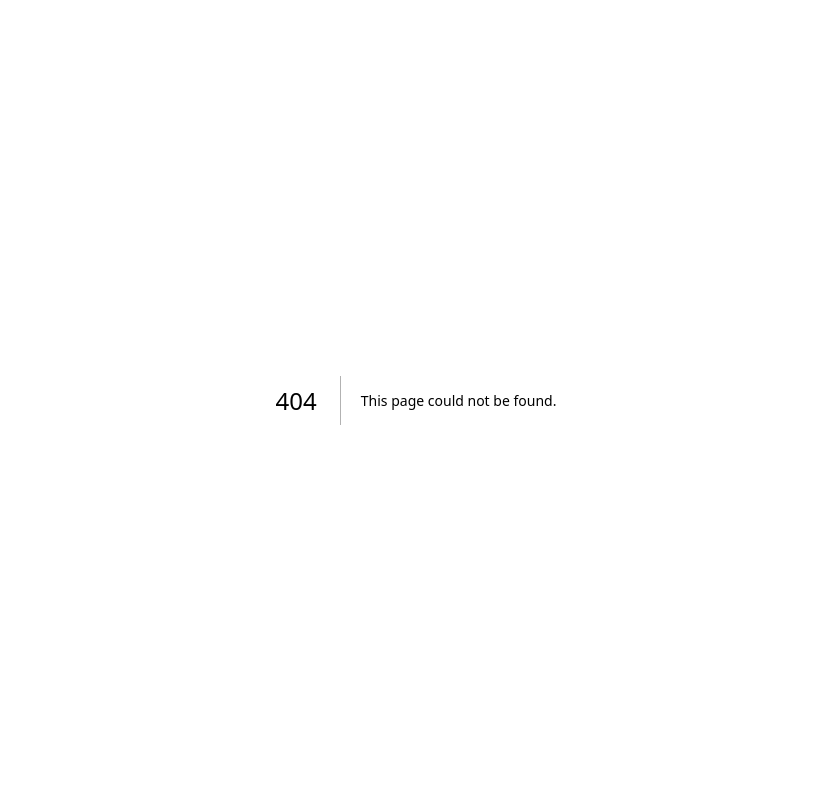
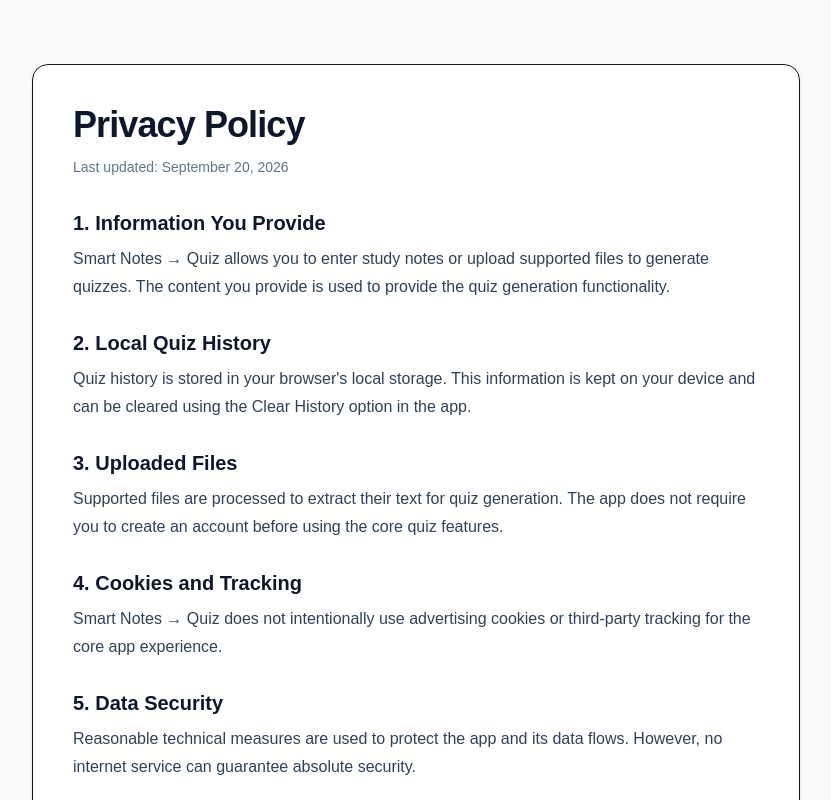
Before and after one commit to zamarharoon/smart-notes-quiz, a Next.js app: page /privacy in a window 1280 px wide. Before the commit this address had no page. Shown: the top 800 px of the page, without its empty margins (224-1055 px from the left). Built offline with nearby package versions, Linux system fonts and the light colour scheme.

Commit message:
Add privacy terms and footer links

```diff
--- a/app/components/NotesScreen.tsx
+++ b/app/components/NotesScreen.tsx
@@ -211,8 +211,32 @@
               Test yourself and see your results.
             </p>
           </div>
+               </div>
+      </section>
+
+      <footer className="border-t bg-white px-4 py-6 sm:px-6">
+        <div className="mx-auto flex max-w-6xl flex-col items-center justify-between gap-3 text-sm text-slate-500 sm:flex-row">
+          <p>© 2026 Smart Notes → Quiz</p>
+
+          <div className="flex items-center gap-4">
+            <a
+              href="/privacy"
+              className="transition hover:text-slate-900"
+            >
+              Privacy Policy
+            </a>
+
+            <span aria-hidden="true">•</span>
+
+            <a
+              href="/terms"
+              className="transition hover:text-slate-900"
+            >
+              Terms of Use
+            </a>
+          </div>
         </div>
-      </section>
+      </footer>
     </main>
   );
 }
--- /dev/null
+++ b/app/privacy/page.tsx
@@ -0,0 +1,89 @@
+import type { Metadata } from "next";
+
+export const metadata: Metadata = {
+  title: "Privacy Policy | Smart Notes → Quiz",
+  description: "Privacy Policy for Smart Notes → Quiz.",
+};
+
+export default function PrivacyPage() {
+  return (
+    <main className="min-h-screen bg-slate-50 px-4 py-10 sm:px-6 sm:py-16">
+      <div className="mx-auto max-w-3xl rounded-2xl border bg-white p-6 shadow-sm sm:p-10">
+        <h1 className="text-3xl font-bold tracking-tight text-slate-900 sm:text-4xl">
+          Privacy Policy
+        </h1>
+
+        <p className="mt-3 text-sm text-slate-500">
+          Last updated: September 20, 2026
+        </p>
+
+        <div className="mt-8 space-y-7 text-slate-700">
+          <section>
+            <h2 className="text-xl font-semibold text-slate-900">
+              1. Information You Provide
+            </h2>
+            <p className="mt-2 leading-7">
+              Smart Notes → Quiz allows you to enter study notes or upload
+              supported files to generate quizzes. The content you provide is
+              used to provide the quiz generation functionality.
+            </p>
+          </section>
+
+          <section>
+            <h2 className="text-xl font-semibold text-slate-900">
+              2. Local Quiz History
+            </h2>
+            <p className="mt-2 leading-7">
+              Quiz history is stored in your browser&apos;s local storage.
+              This information is kept on your device and can be cleared using
+              the Clear History option in the app.
+            </p>
+          </section>
+
+          <section>
+            <h2 className="text-xl font-semibold text-slate-900">
+              3. Uploaded Files
+            </h2>
+            <p className="mt-2 leading-7">
+              Supported files are processed to extract their text for quiz
+              generation. The app does not require you to create an account
+              before using the core quiz features.
+            </p>
+          </section>
+
+          <section>
+            <h2 className="text-xl font-semibold text-slate-900">
+              4. Cookies and Tracking
+            </h2>
+            <p className="mt-2 leading-7">
+              Smart Notes → Quiz does not intentionally use advertising
+              cookies or third-party tracking for the core app experience.
+            </p>
+          </section>
+
+          <section>
+            <h2 className="text-xl font-semibold text-slate-900">
+              5. Data Security
+            </h2>
+            <p className="mt-2 leading-7">
+              Reasonable technical measures are used to protect the app and
+              its data flows. However, no internet service can guarantee
+              absolute security.
+            </p>
+          </section>
+
+          <section>
+            <h2 className="text-xl font-semibold text-slate-900">
+              6. Changes to This Policy
+            </h2>
+            <p className="mt-2 leading-7">
+              This Privacy Policy may be updated when the app&apos;s features
+              or data practices change. The updated version will be published
+              on this page.
+            </p>
+          </section>
+        </div>
+      </div>
+    </main>
+  );
+}
--- /dev/null
+++ b/app/terms/page.tsx
@@ -0,0 +1,89 @@
+import type { Metadata } from "next";
+
+export const metadata: Metadata = {
+  title: "Terms of Use | Smart Notes → Quiz",
+  description: "Terms of Use for Smart Notes → Quiz.",
+};
+
+export default function TermsPage() {
+  return (
+    <main className="min-h-screen bg-slate-50 px-4 py-10 sm:px-6 sm:py-16">
+      <div className="mx-auto max-w-3xl rounded-2xl border bg-white p-6 shadow-sm sm:p-10">
+        <h1 className="text-3xl font-bold tracking-tight text-slate-900 sm:text-4xl">
+          Terms of Use
+        </h1>
+
+        <p className="mt-3 text-sm text-slate-500">
+          Last updated: September 20, 2026
+        </p>
+
+        <div className="mt-8 space-y-7 text-slate-700">
+          <section>
+            <h2 className="text-xl font-semibold text-slate-900">
+              1. Using the App
+            </h2>
+            <p className="mt-2 leading-7">
+              Smart Notes → Quiz is provided as a learning and study tool.
+              You may use the app to enter notes, upload supported files, and
+              generate quizzes for personal educational use.
+            </p>
+          </section>
+
+          <section>
+            <h2 className="text-xl font-semibold text-slate-900">
+              2. Your Content
+            </h2>
+            <p className="mt-2 leading-7">
+              You are responsible for the notes and files you provide to the
+              app. Do not upload content that you do not have permission to use
+              or that violates applicable laws.
+            </p>
+          </section>
+
+          <section>
+            <h2 className="text-xl font-semibold text-slate-900">
+              3. Quiz Results
+            </h2>
+            <p className="mt-2 leading-7">
+              Generated quizzes are intended to support learning and
+              self-assessment. You should verify important information rather
+              than relying on quiz results as a sole source of truth.
+            </p>
+          </section>
+
+          <section>
+            <h2 className="text-xl font-semibold text-slate-900">
+              4. Availability
+            </h2>
+            <p className="mt-2 leading-7">
+              The app is provided on an as-available basis. Features may be
+              changed, updated, temporarily unavailable, or removed as the
+              project develops.
+            </p>
+          </section>
+
+          <section>
+            <h2 className="text-xl font-semibold text-slate-900">
+              5. Acceptable Use
+            </h2>
+            <p className="mt-2 leading-7">
+              You agree not to misuse the app, attempt to disrupt its
+              operation, bypass reasonable security controls, or use it for
+              unlawful purposes.
+            </p>
+          </section>
+
+          <section>
+            <h2 className="text-xl font-semibold text-slate-900">
+              6. Changes to These Terms
+            </h2>
+            <p className="mt-2 leading-7">
+              These Terms of Use may be updated when the app or its features
+              change. The latest version will be published on this page.
+            </p>
+          </section>
+        </div>
+      </div>
+    </main>
+  );
+}
```
